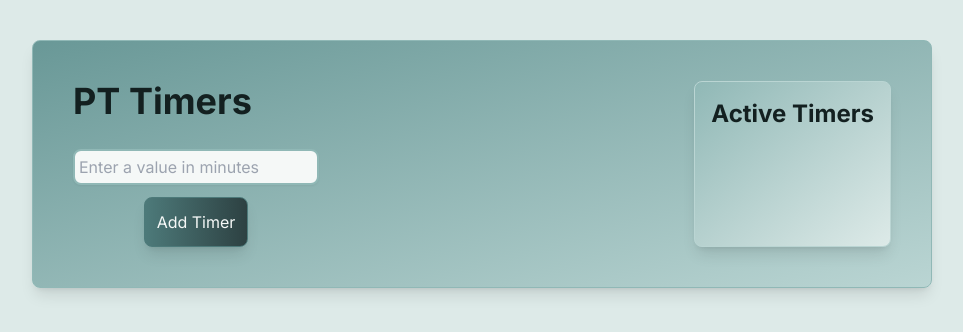
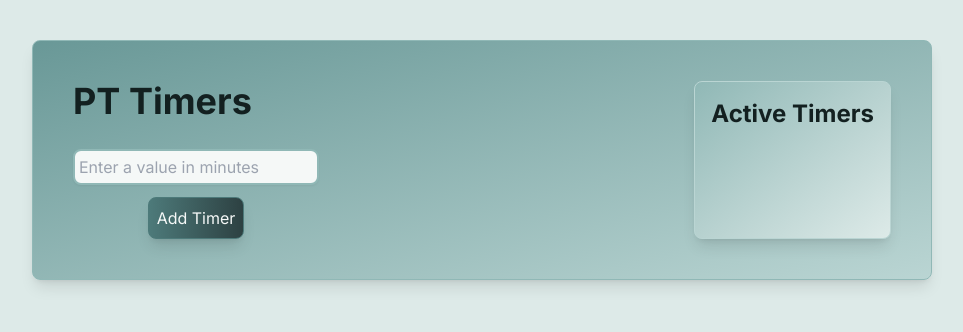
Before and after one commit to ColdWeatherBoyy/pt-timer, a Next.js app: page / in a window 1280 px wide. Shown: the top 332 px of the page, without its empty margins (158-1121 px from the left). Built offline with nearby package versions, Linux system fonts and the light colour scheme.

Commit message:
missed one thing

```diff
--- a/app/components/Button.tsx
+++ b/app/components/Button.tsx
@@ -19,7 +19,7 @@ const Button: React.FC<ButtonProps> = ({
 	return (
 		<button
 			onClick={onClick}
-			className={`w-fit p-3 rounded-lg shadow-lg hover:shadow-xl ${buttonColor}  ${
+			className={`w-fit p-2 rounded-lg shadow-lg hover:shadow-xl ${buttonColor}  ${
 				animate
 					? "hover:animate-trembleHover active:animate-trembleActive"
 					: "hover:scale-105 hover:-translate-y-0.5 hover:translate-x-0.5 active:translate-y-0 active:translate-x-0 active:scale-95"
```
